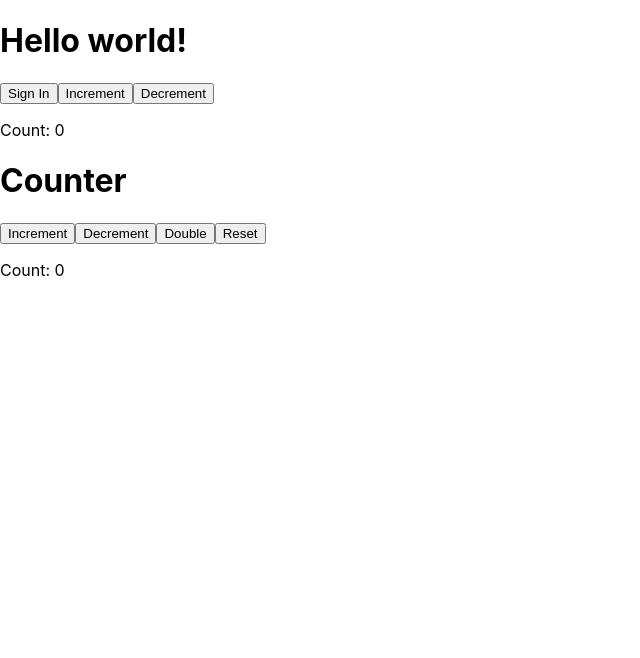
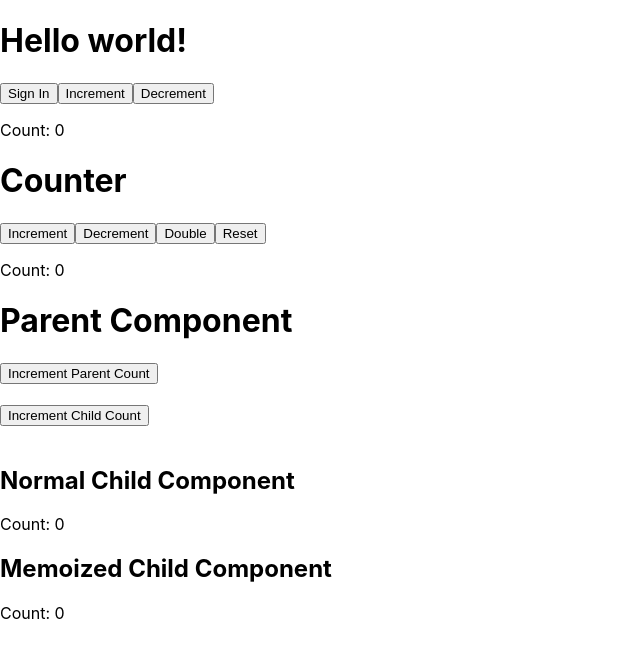
Before and after one commit to s4ion4/react-playground, a React (Create React App) app: page / in a window 1280 px wide. Shown: the top 658 px of the page, without its empty margins (0-640 px from the left). Built offline with nearby package versions, Linux system fonts and the light colour scheme.

Commit message:
feat: メモ化コンポーネントの検証

```diff
--- /dev/null
+++ b/src/components/Parent.tsx
@@ -0,0 +1,59 @@
+import { memo, useState } from "react";
+
+type CounterProps = {
+  count: number;
+};
+
+const MemoizedChild = memo<CounterProps>((props) => {
+  const { count } = props;
+  console.log("MemoizedChild rendered");
+
+  return (
+    <div>
+      <h2>Memoized Child Component</h2>
+      <p>Count: {count}</p>
+    </div>
+  );
+});
+
+const NormalChild = (props: CounterProps) => {
+  const { count } = props;
+  console.log("NormalChild rendered");
+
+  return (
+    <div>
+      <h2>Normal Child Component</h2>
+      <p>Count: {count}</p>
+    </div>
+  );
+};
+
+const Parent = () => {
+  const [parentCount, setParentCount] = useState(0);
+  const [childCount, setChildCount] = useState(0);
+
+  console.log("Parent rendered");
+
+  return (
+    <div>
+      <h1>Parent Component</h1>
+      <div>
+        <button onClick={() => setParentCount(parentCount + 1)}>
+          Increment Parent Count
+        </button>
+        <br />
+        <br />
+        <button onClick={() => setChildCount(childCount + 1)}>
+          Increment Child Count
+        </button>
+      </div>
+      <br />
+      <div>
+        <NormalChild count={childCount} />
+        <MemoizedChild count={childCount} />
+      </div>
+    </div>
+  );
+};
+
+export default Parent;
--- a/src/index.tsx
+++ b/src/index.tsx
@@ -4,6 +4,7 @@ import "./index.css";
 import reportWebVitals from "./reportWebVitals";
 import Hello from "./components/Hello";
 import Counter from "./components/Counter";
+import Parent from "./components/Parent";
 
 const root = ReactDOM.createRoot(
   document.getElementById("root") as HTMLElement
@@ -12,6 +13,7 @@ root.render(
   <React.StrictMode>
     <Hello />
     <Counter />
+    <Parent />
   </React.StrictMode>
 );
 
```
